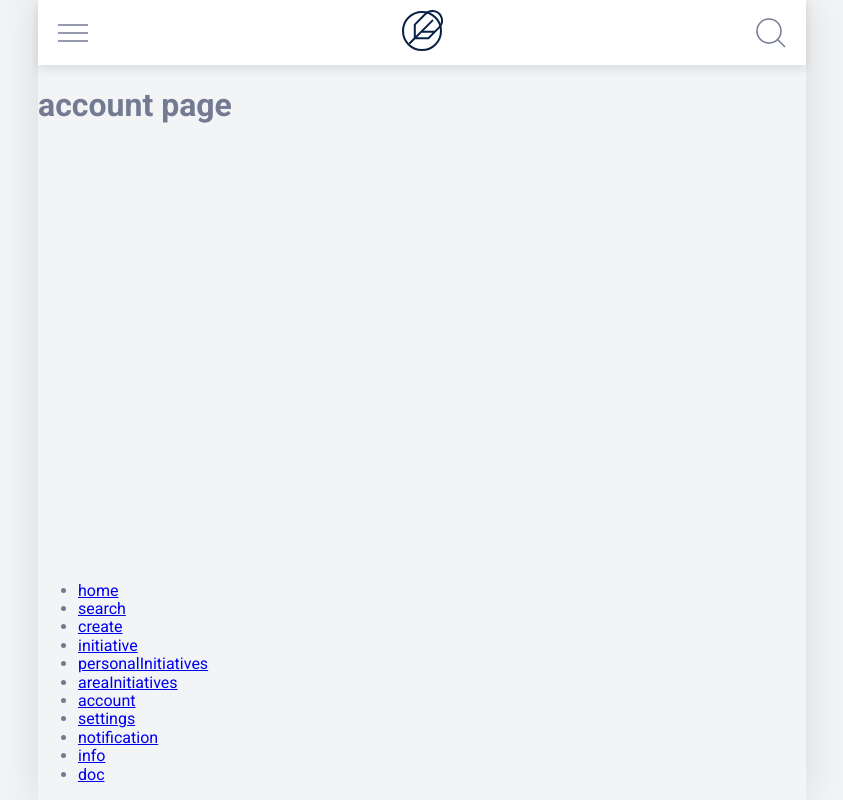
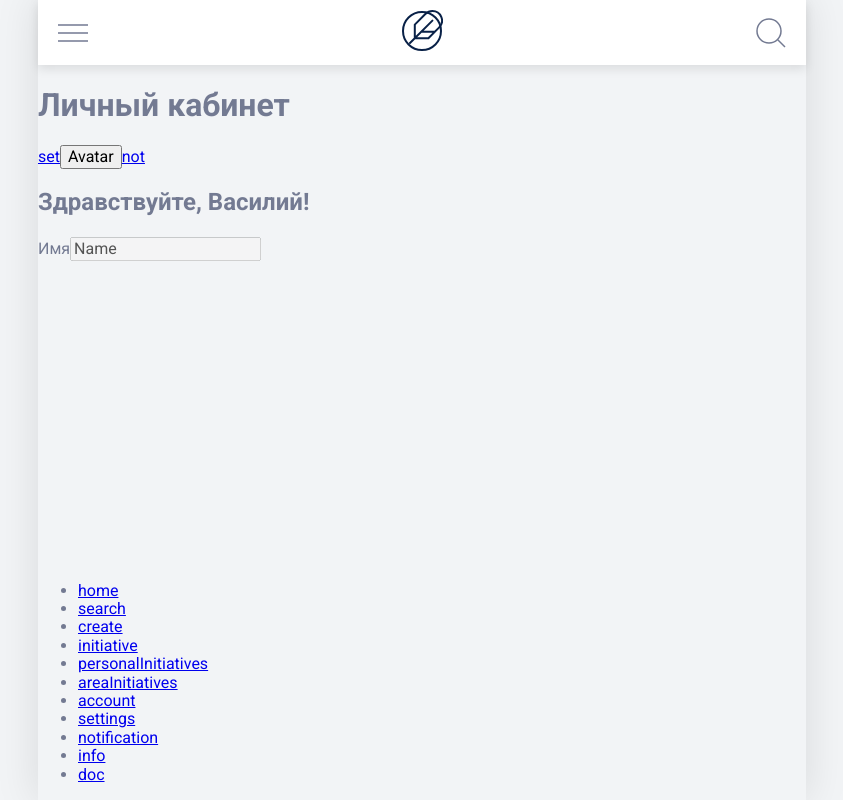
Before and after one commit to TsAnastasia/hackathon-civic-initiatives, a React app: page /account in a window 1280 px wide. Shown: the whole page, without its empty margins (218-1061 px from the left). Built offline with nearby package versions, Linux system fonts and the light colour scheme.

Commit message:
markup account page

```diff
--- a/src/pages/account/AccountPage.tsx
+++ b/src/pages/account/AccountPage.tsx
@@ -1,5 +1,23 @@
+import { Link } from "react-router-dom";
+import { goToPage } from "../../utils/routes";
+import AccountForm from "./form/AccountForm";
+
 const AccountPage = () => {
-  return <h1>account page</h1>;
+  return (
+    <>
+      <section>
+        <h1>Личный кабинет</h1>
+        <div>
+          <Link to={goToPage.settings}>set</Link>
+          <button>Avatar</button>
+          <Link to={goToPage.notification}>not</Link>
+        </div>
+      </section>
+      <section>
+        <AccountForm />
+      </section>
+    </>
+  );
 };
 
 export default AccountPage;
--- /dev/null
+++ b/src/pages/account/form/AccountForm.tsx
@@ -0,0 +1,21 @@
+import { FormEvent } from "react";
+
+const user = { name: "Василий" };
+
+const AccountForm = () => {
+  const handleSubmit = (event: FormEvent) => {
+    event.preventDefault();
+  };
+
+  return (
+    <form onSubmit={handleSubmit}>
+      <h2>Здравствуйте, {user.name}!</h2>
+      <label>
+        <span>Имя</span>
+        <input type="string" value={"Name"} disabled />
+      </label>
+    </form>
+  );
+};
+
+export default AccountForm;
--- a/src/pages/info/docs/infoDocs.module.scss
+++ b/src/pages/info/docs/infoDocs.module.scss
@@ -51,5 +51,6 @@
   &:hover {
     background: #e2e4eb;
     transform: translate(10px, 0);
+    box-shadow: 0px 3px 15px rgba(0, 75, 118, 0.15);
   }
 }
```
